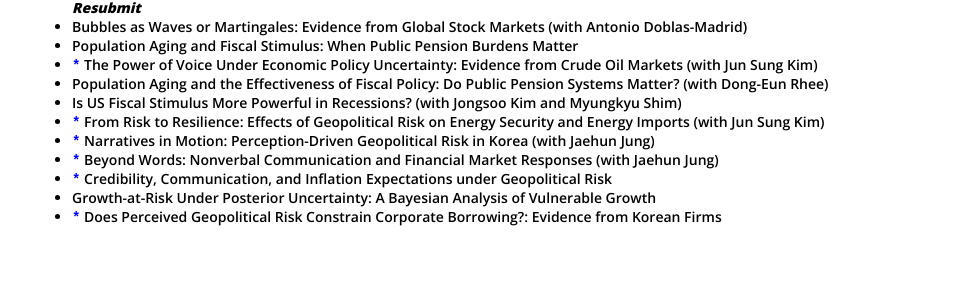
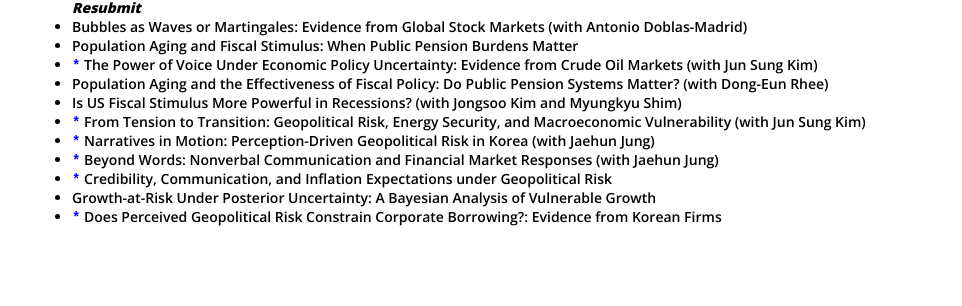
Before and after one commit to dooyeoncho/dooyeoncho.github.io, a Jekyll site: the page built from pages/research.html, in a window 1280 px wide. Shown: the part 1779-2085 px from the top of the page, without its empty margins (160-1122 px from the left). Built offline with Jekyll 4.4.1, drawn with Linux system fonts in a browser that asks for light colours.

Commit message:
Update research.html

```diff
--- a/pages/research.html
+++ b/pages/research.html
@@ -106,7 +106,7 @@ span.highlight-title {
 		<span class="highlight-title"><li><code style="color : blue"><b>*</b></code> The Power of Voice Under Economic Policy Uncertainty: Evidence from Crude Oil Markets (with Jun Sung Kim)</li></span>
 		<span class="highlight-title"><li>Population Aging and the Effectiveness of Fiscal Policy: Do Public Pension Systems Matter? (with Dong-Eun Rhee)</li></span>
 		<span class="highlight-title"><li>Is US Fiscal Stimulus More Powerful in Recessions? (with Jongsoo Kim and Myungkyu Shim)</li></span>
-		<span class="highlight-title"><li><code style="color : blue"><b>*</b></code> From Risk to Resilience: Effects of Geopolitical Risk on Energy Security and Energy Imports (with Jun Sung Kim)</li></span>
+		<span class="highlight-title"><li><code style="color : blue"><b>*</b></code> From Tension to Transition: Geopolitical Risk, Energy Security, and Macroeconomic Vulnerability (with Jun Sung Kim)</li></span>
 		<span class="highlight-title"><li><code style="color : blue"><b>*</b></code> Narratives in Motion: Perception-Driven Geopolitical Risk in Korea (with Jaehun Jung)</li></span>
 		<span class="highlight-title"><li><code style="color : blue"><b>*</b></code> Beyond Words: Nonverbal Communication and Financial Market Responses (with Jaehun Jung)</li></span>
 		<span class="highlight-title"><li><code style="color : blue"><b>*</b></code> Credibility, Communication, and Inflation Expectations under Geopolitical Risk</li></span>
```
